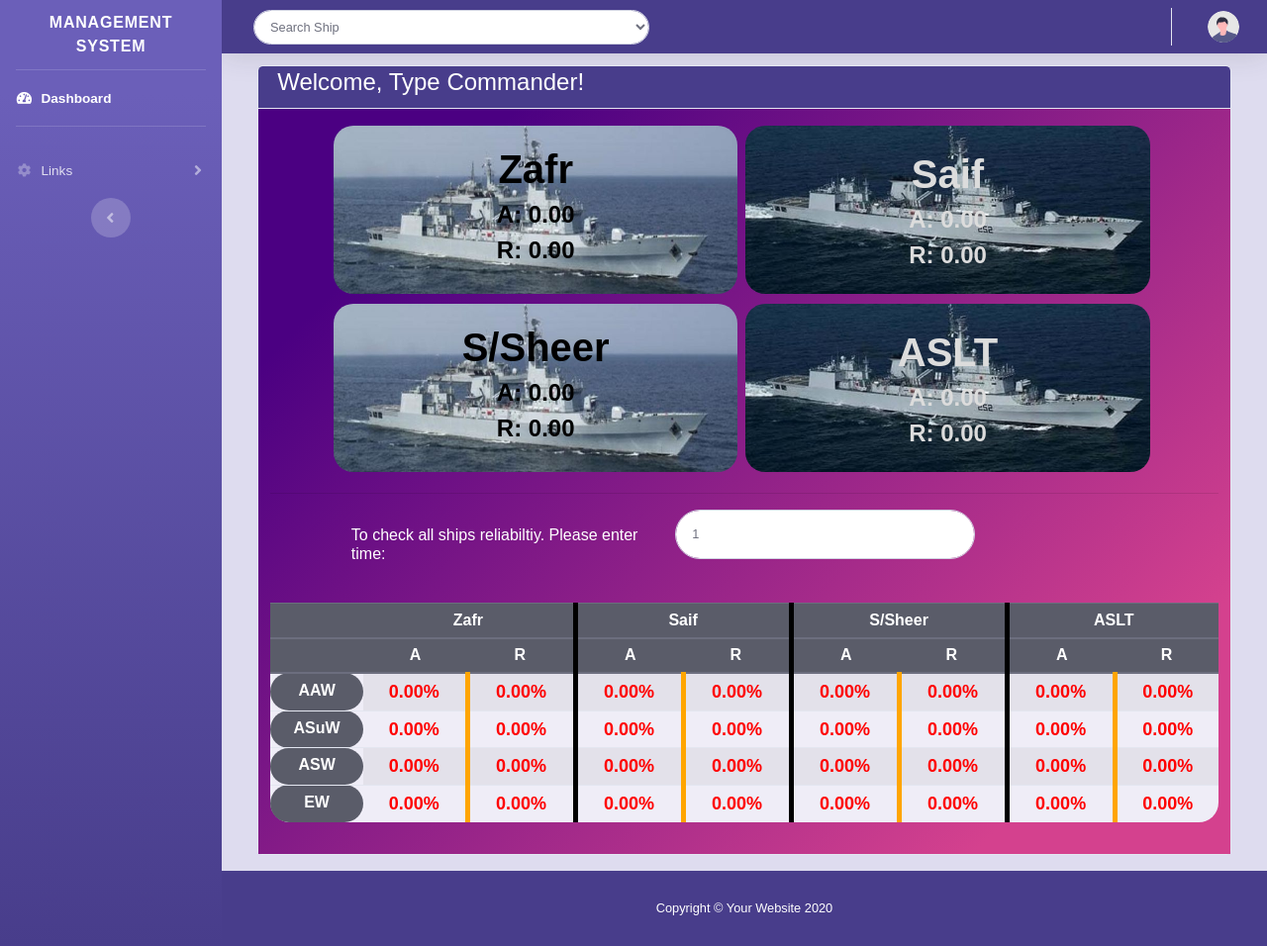
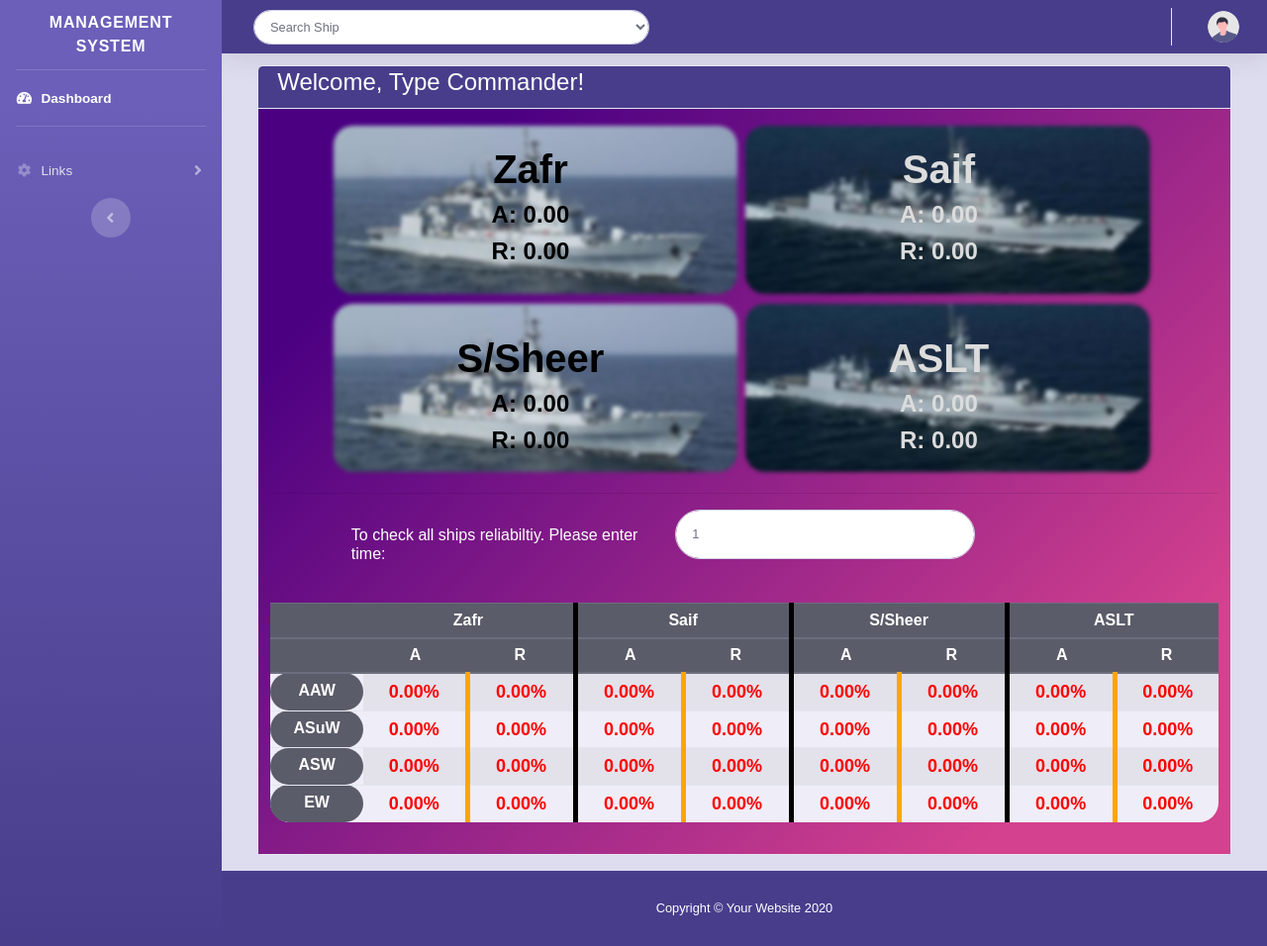
Before and after one commit to anumrafaqat66/DataManagementSystem, a CodeIgniter app: page /DataManagementSystem/index.php/cdr/index/1 in a window 1280 px wide. Shown: the whole page at 99% size. Run offline with CodeIgniter, Linux system fonts and the light colour scheme; data comes from the database, SQL or seed files in the repository.

Commit message:
code updated

```diff
--- a/application/controllers/Cdr.php
+++ b/application/controllers/Cdr.php
@@ -122,8 +122,8 @@ class Cdr extends CI_Controller
 
     public function PageReload()
     {
-        $data['time_entered'] = $_POST['time'];
-        $this->index();
+        $time_entered = $_POST['time'];
+        $this->index($time_entered);
         //echo $data = $this->load->view('Cdr/cdr', $data, TRUE);
     }
 
--- a/application/views/cdr/cdr.php
+++ b/application/views/cdr/cdr.php
@@ -22,6 +22,9 @@
         background-size: cover;
         height: 170px;
         border-radius: 20px;
+        /* Add the blur effect */
+        filter: blur(2px);
+        /* -webkit-filter: blur(8px); */
     }
 
     .img-ship2 {
@@ -30,6 +33,9 @@
         background-size: cover;
         height: 170px;
         border-radius: 20px;
+        /* Add the blur effect */
+        filter: blur(2px);
+        /* -webkit-filter: blur(8px); */
     }
 
     .img-ship3 {
@@ -38,6 +44,7 @@
         background-size: cover;
         height: 170px;
         border-radius: 20px;
+        filter: blur(2px);
     }
 
     .img-ship4 {
@@ -46,6 +53,59 @@
         background-size: cover;
         height: 170px;
         border-radius: 20px;
+        filter: blur(2px);
+    }
+
+    .bg-text {
+        color: white;
+        font-weight: bold;
+        position: absolute;
+        top: 20%;
+        left: 28%;
+        transform: translate(-50%, -50%);
+        z-index: 2;
+        width: 20%;
+        height: 25%;
+        text-align: center;
+    }
+
+    .bg-text2 {
+        color: white;
+        font-weight: bold;
+        position: absolute;
+        top: 20%;
+        left: 70%;
+        transform: translate(-50%, -50%);
+        z-index: 2;
+        width: 20%;
+        height: 25%;
+        text-align: center;
+    }
+
+    .bg-text3 {
+        color: white;
+        font-weight: bold;
+        position: absolute;
+        top: 44%;
+        left: 28%;
+        transform: translate(-50%, -50%);
+        z-index: 2;
+        width: 20%;
+        height: 25%;
+        text-align: center;
+    }
+
+    .bg-text4 {
+        color: white;
+        font-weight: bold;
+        position: absolute;
+        top: 44%;
+        left: 70%;
+        transform: translate(-50%, -50%);
+        z-index: 2;
+        width: 20%;
+        height: 25%;
+        text-align: center;
     }
 
     .dot {
@@ -155,15 +215,17 @@
                         <div class="row" style="padding:1px;">
 
                             <!-- <div class="col-sm-12"> -->
-                            <div class="col-sm-5 mx-1 my-1 img-ship" style="margin-left:75px !important;">
+                            <div class="col-sm-5 mx-1 my-1 img-ship bg" style="margin-left:75px !important;"></div>
+                            <div class="bg-text">
                                 <a href="<?= base_url(); ?>Cdr/co/<?= 'Ship1' ?>">
-                                    <h1 class="h1 text-center " style="margin-top: 20px; color:black;"><strong><?php echo $ship_data1 ?></strong></h1>
+                                    <h1 class="h1 text-center" style="margin-top: 20px; color:black;"><strong><?php echo $ship_data1 ?></strong></h1>
                                     <h2 class="h4 text-center " style="color:black;"><strong>A: <?php echo $availability_missionA ?></strong></h2>
                                     <h2 class="h4 text-center " style="color:black;"><strong>R: <?php echo $reliability_missionA ?></strong></h2>
                                 </a>
                             </div>
 
-                            <div class="col-sm-5 mx-1 my-1 img-ship2" style="padding:5px;">
+                            <div class="col-sm-5 mx-1 my-1 img-ship2" style="padding:5px;"></div>
+                            <div class="bg-text2">
                                 <a href="<?= base_url(); ?>Cdr/co/<?= 'Ship2' ?>">
                                     <h1 class="h1 text-center" style="margin-top: 20px; color:#DCDCDC;"><strong><?php echo $ship_data2 ?></strong></h1>
                                     <h2 class="h4 text-center " style="color:#DCDCDC;"><strong>A: <?php echo $availability_missionB ?></strong></h2>
@@ -176,7 +238,8 @@
                         <div class="row " style="padding:1px;">
 
                             <!-- <div class="col-sm-12"> -->
-                            <div class="col-sm-5 mx-1 my-1 img-ship3" style="margin-left:75px !important;">
+                            <div class="col-sm-5 mx-1 my-1 img-ship3" style="margin-left:75px !important;"></div>
+                            <div class="bg-text3">
                                 <a href="<?= base_url(); ?>Cdr/co/<?= 'Ship3' ?>">
                                     <h1 class="h1 text-center " style="margin-top: 20px; color:black;"><strong><?php echo $ship_data3 ?></strong></h1>
                                     <h2 class="h4 text-center " style="color:black;"><strong>A: <?php echo $availability_missionC ?></strong></h2>
@@ -184,7 +247,8 @@
                                 </a>
                             </div>
 
-                            <div class="col-sm-5 mx-1 my-1 img-ship4" style="padding:5px;">
+                            <div class="col-sm-5 mx-1 my-1 img-ship4" style="padding:5px;"></div>
+                            <div class="bg-text4">
                                 <a href="<?= base_url(); ?>Cdr/co/<?= 'Ship4' ?>">
                                     <h1 class="h1 text-center" style="margin-top: 20px; color:#DCDCDC;"><strong><?php echo $ship_data4 ?></strong></h1>
                                     <h2 class="h4 text-center " style="color:#DCDCDC;"><strong>A: <?php echo $availability_missionD ?></strong></h2>
@@ -205,10 +269,10 @@
                             <div class="col-sm-4">
                                 <form class="user" role="form" id="update_form" method="post" action="">
                                     <input type="text" class="form-control form-control-user" name="time" id="system_time" value="<?php if (isset($entered_time)) {
-                                                                                                                                                        echo $entered_time;
-                                                                                                                                                    } else {
-                                                                                                                                                        echo "";
-                                                                                                                                                    }; ?>" placeholder="Enter Time">
+                                                                                                                                        echo $entered_time;
+                                                                                                                                    } else {
+                                                                                                                                        echo "";
+                                                                                                                                    }; ?>" placeholder="Enter Time">
                                 </form>
                             </div>
                             <div class="col-sm-4">
@@ -222,11 +286,11 @@
 
                                         <thead class="thead-dark">
                                             <tr>
-                                                <th scope="col" ></th>
+                                                <th scope="col"></th>
                                                 <th scope="col" colspan="2" style="border-right:5px solid black; "><?php echo $ship_data1 ?></th>
                                                 <th scope="col" colspan="2" style="border-right:5px solid black;"><?php echo $ship_data2 ?></th>
                                                 <th scope="col" colspan="2" style="border-right:5px solid black;"><?php echo $ship_data3 ?></th>
-                                                <th scope="col" colspan="2" ><?php echo $ship_data4 ?></th>
+                                                <th scope="col" colspan="2"><?php echo $ship_data4 ?></th>
                                             </tr>
                                             <tr>
                                                 <th scope="col"></th>
@@ -254,7 +318,7 @@
                                                 <td id="AAW_R3" style="border-right:5px solid black;"><?php echo $shipC_mission_rel1 ?>%</td>
 
                                                 <td id="AAW4" style="border-right:5px solid orange;"><?php echo $shipD_mission1 ?>%</td>
-                                                <td id="AAW_R4" ><?php echo $shipD_mission_rel1 ?>%</td>
+                                                <td id="AAW_R4"><?php echo $shipD_mission_rel1 ?>%</td>
                                             </tr>
                                             <tr>
                                                 <th style="background-color:#5a5c69; color:white;border-radius:20px;">ASuW</th>
@@ -268,7 +332,7 @@
                                                 <td id="ASuW_R3" style="border-right:5px solid black;"><?php echo $shipC_mission_rel2 ?>%</td>
 
                                                 <td id="ASuW4" style="border-right:5px solid orange;"><?php echo $shipD_mission2 ?>%</td>
-                                                <td id="ASuW_R4" ><?php echo $shipD_mission_rel2 ?>%</td>
+                                                <td id="ASuW_R4"><?php echo $shipD_mission_rel2 ?>%</td>
                                             </tr>
                                             <tr>
                                                 <th style="background-color:#5a5c69; color:white;border-radius:20px;">ASW</th>
@@ -282,7 +346,7 @@
                                                 <td id="ASW_R3" style="border-right:5px solid black;"><?php echo $shipC_mission_rel3 ?>%</td>
 
                                                 <td id="ASW4" style="border-right:5px solid orange;"><?php echo $shipD_mission3 ?>%</td>
-                                                <td id="ASW_R4" ><?php echo $shipD_mission_rel3 ?>%</td>
+                                                <td id="ASW_R4"><?php echo $shipD_mission_rel3 ?>%</td>
                                             </tr>
                                             <tr>
                                                 <th style="background-color:#5a5c69; color:white;border-radius:20px;">EW</th>
@@ -555,7 +619,7 @@
         });
 
 
-         $.ajax({
+        $.ajax({
             url: '<?= base_url(); ?>Cdr/PageReload',
             method: 'POST',
             data: {
```
